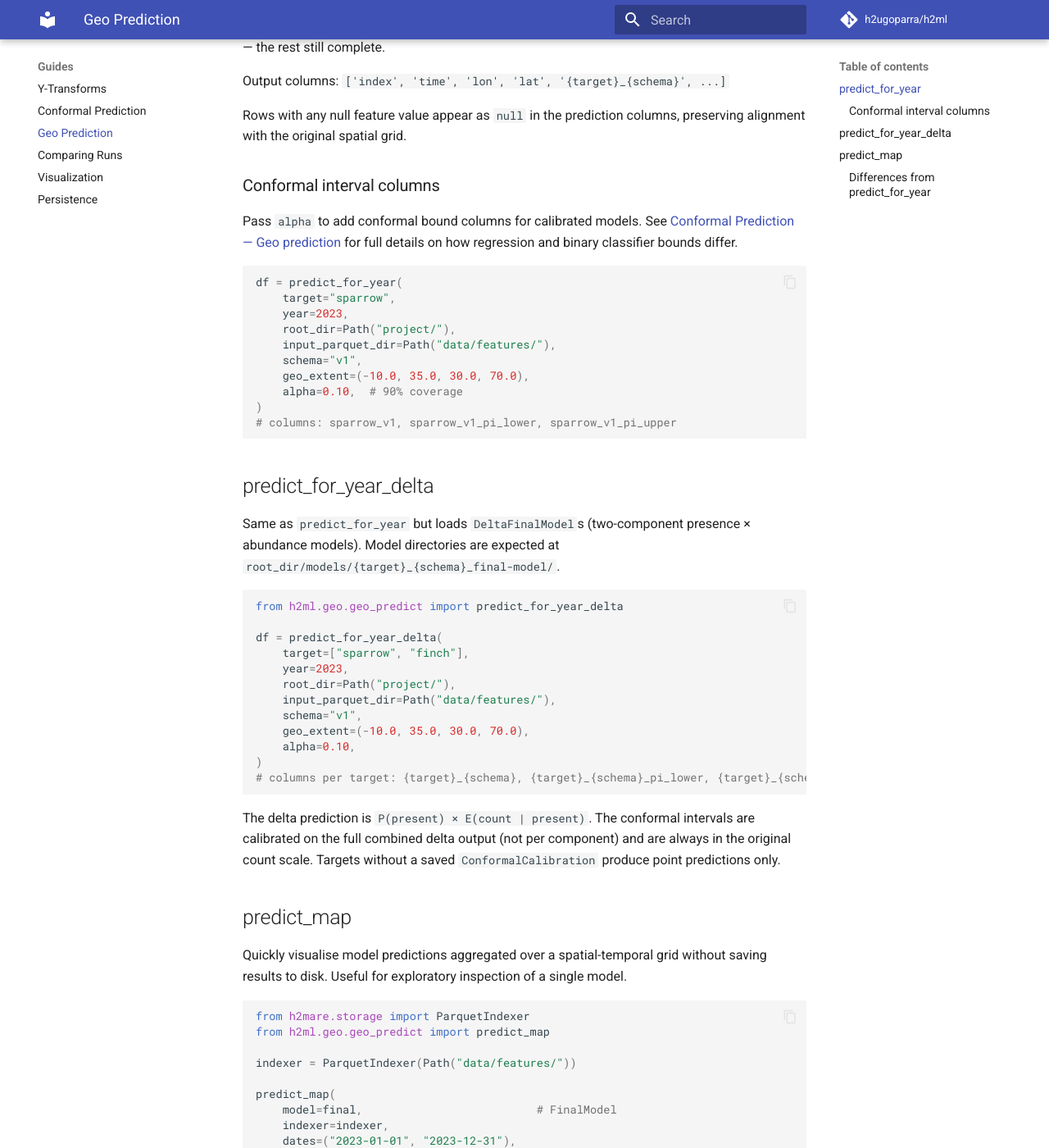
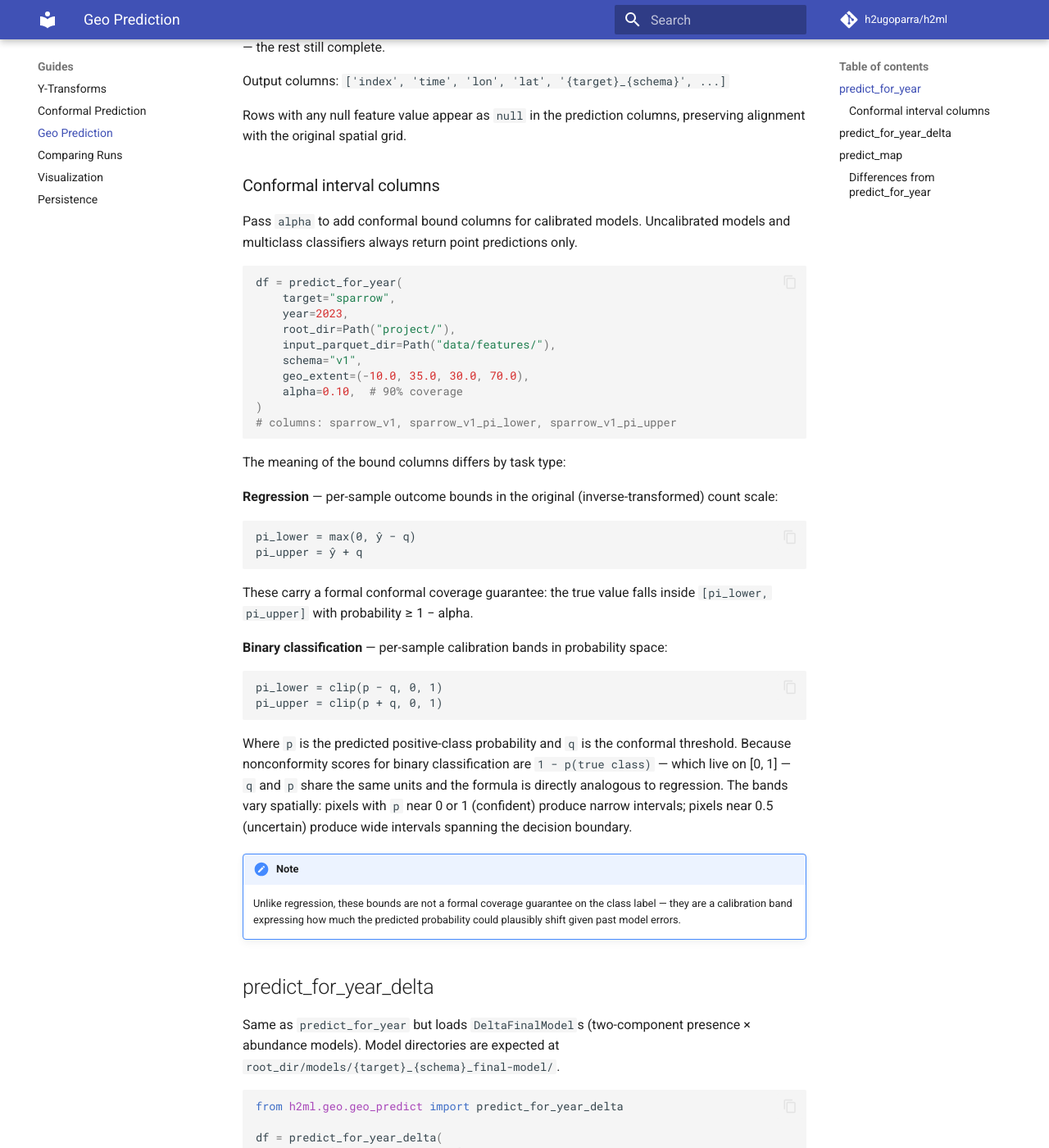
Before and after one commit to h2ugoparra/h2ml, an MkDocs documentation site: the page built from docs/guides/geo_predict.md, in a window 1280 px wide and 1400 px high, scrolled down 762 px. Shown: the whole window at 82% size. Built offline with MkDocs 1.6.1 and Material for MkDocs 9.7.7, drawn with Linux system fonts in a browser that asks for light colours; comment, search, counter and statistics services are not loaded.

Commit message:
Expand geo_predict.md conformal section with per-task-type bound explanation
Co-Authored-By: Claude Sonnet 4.6 <noreply@anthropic.com>

````diff
--- a/docs/guides/geo_predict.md
+++ b/docs/guides/geo_predict.md
@@ -34,7 +34,7 @@ Rows with any null feature value appear as `null` in the prediction columns, pre
 
 ### Conformal interval columns
 
-Pass `alpha` to add conformal bound columns for calibrated models. See [Conformal Prediction — Geo prediction](conformal.md#geo-prediction-conformal-columns) for full details on how regression and binary classifier bounds differ.
+Pass `alpha` to add conformal bound columns for calibrated models. Uncalibrated models and multiclass classifiers always return point predictions only.
 
 ```python
 df = predict_for_year(
@@ -48,6 +48,29 @@ df = predict_for_year(
 )
 # columns: sparrow_v1, sparrow_v1_pi_lower, sparrow_v1_pi_upper
 ```
+
+The meaning of the bound columns differs by task type:
+
+**Regression** — per-sample outcome bounds in the original (inverse-transformed) count scale:
+
+```
+pi_lower = max(0, ŷ − q)
+pi_upper = ŷ + q
+```
+
+These carry a formal conformal coverage guarantee: the true value falls inside `[pi_lower, pi_upper]` with probability ≥ 1 − alpha.
+
+**Binary classification** — per-sample calibration bands in probability space:
+
+```
+pi_lower = clip(p − q, 0, 1)
+pi_upper = clip(p + q, 0, 1)
+```
+
+Where `p` is the predicted positive-class probability and `q` is the conformal threshold. Because nonconformity scores for binary classification are `1 − p(true class)` — which live on [0, 1] — `q` and `p` share the same units and the formula is directly analogous to regression. The bands vary spatially: pixels with `p` near 0 or 1 (confident) produce narrow intervals; pixels near 0.5 (uncertain) produce wide intervals spanning the decision boundary.
+
+!!! note
+    Unlike regression, these bounds are not a formal coverage guarantee on the class label — they are a calibration band expressing how much the predicted probability could plausibly shift given past model errors.
 
 ## predict_for_year_delta
 
````
